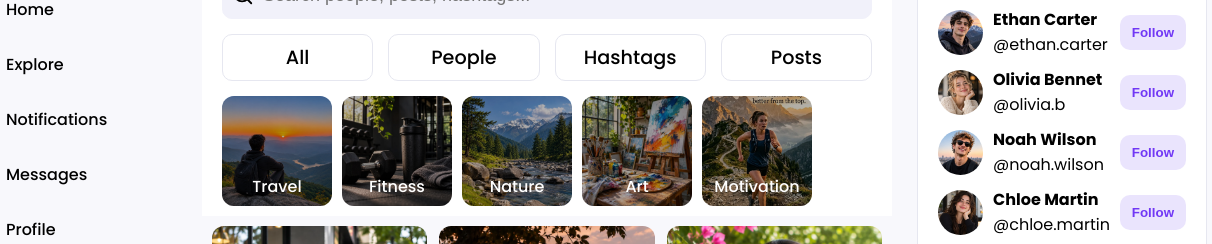
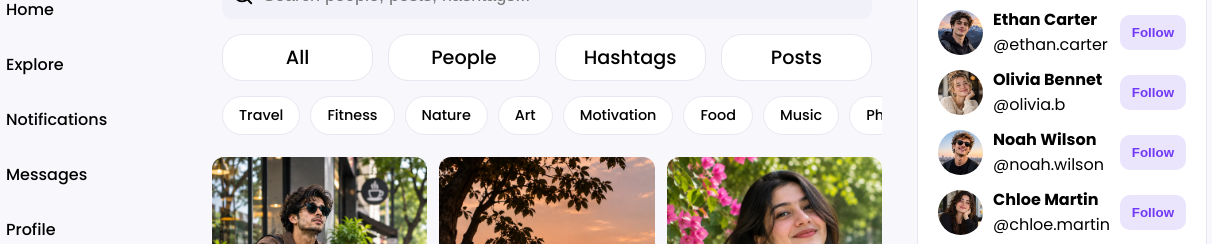
Before and after one commit to Kalpesh-Dubey/WinkUp, a plain HTML site: page html/explore.html in a window 1280 px wide. Shown: the part 99-343 px from the top of the page, 68-1280 px from the left. Drawn offline with Linux system fonts and the light colour scheme.

Commit message:
Change some layout

```diff
--- a/css/explore.css
+++ b/css/explore.css
@@ -15,6 +15,32 @@ body {
     padding: 0;
     font-family: 'Poppins', sans-serif;
     background-color: #f8f8fc;
+    height: 100dvh;
+    display: grid;
+    grid-template-rows: minmax(0, 1fr);
+    overflow: hidden;
+}
+
+.pclayout {
+    display: grid;
+    grid-template-columns: minmax(0, 1fr);
+    grid-template-rows: minmax(0, 1fr);
+    min-height: 0;
+    overflow: hidden;
+}
+
+.secondcolumn {
+    display: grid;
+    grid-template-columns: minmax(0, 1fr);
+    grid-template-rows: auto minmax(0, 1fr);
+    min-width: 0;
+    min-height: 0;
+    overflow: hidden;
+}
+
+.sticky {
+    min-width: 0;
+    padding: 10px 10px 0 10px;
 }
 
 .mobtabheader {
@@ -29,12 +55,7 @@ body {
     display: none;
 }
 
-.sticky {
-    position: sticky;
-    top: 0;
-    z-index: 100;
-    background-color: white;
-}
+
 
 .bellicon {
     margin-top: 5px;
@@ -97,11 +118,13 @@ body {
     justify-content: flex-start;
     padding: 0 10px 15px 10px;
     gap: 15px;
+
 }
 
 .ref {
     border: 1px solid #e6e7f0;
-    border-radius: 10px;
+    background-color: white;
+    border-radius: 20px;
     padding: 8px 10px;
     width: 100%;
     min-width: 0;
@@ -117,22 +140,23 @@ body {
 }
 
 main {
-    padding: 10px 10px;
-
-    padding-bottom: 90px;
+    min-width: 0;
+    min-height: 0;
+    overflow-y: auto;
+    overflow-x: hidden;
+    overscroll-behavior: contain;
+    padding: 10px 10px 90px 10px;
     scrollbar-width: none;
-}
-
-.masonry {
-    columns: 2;
-    column-gap: 12px;
-
 }
 
 main::-webkit-scrollbar {
     display: none;
 }
 
+.masonry {
+    columns: 2;
+    column-gap: 12px;
+}
 
 .post-images {
     width: 100%;
@@ -204,11 +228,8 @@ main::-webkit-scrollbar {
 
 .moodpost {
     display: flex;
-    width: 100%;
-    padding: 0 10px 10px 10px;
-    justify-content: flex-start;
-    align-items: center;
     gap: 10px;
+    padding: 0 10px 12px 10px;
     overflow-x: auto;
     scrollbar-width: none;
 }
@@ -217,38 +238,22 @@ main::-webkit-scrollbar {
     display: none;
 }
 
-
-.moodselection {
-    flex: 0 0 110px;
-    position: relative;
+.mood {
+    flex: 0 0 auto;
+    padding: 8px 16px;
+    border: 1px solid #e6e7f0;
+    border-radius: 20px;
+    background-color: #ffffff;
+    font-size: 0.9em;
+    font-weight: 500;
+    white-space: nowrap;
+    cursor: pointer;
 }
 
-.moodselector {
-    width: 100%;
-    aspect-ratio: 1/1;
-    object-fit: cover;
-    border-radius: 12px;
-    display: block;
-    height: 100%;
-}
-
-.moodselection span {
-    position: absolute;
-    text-align: center;
-    width: 100%;
-    bottom: 7px;
-    font-weight: 500;
-    color: white;
-    z-index: 2;
-}
-
-.overlay {
-    position: absolute;
-    inset: 0;
-    background-color: rgba(0, 0, 0, 0.3);
-    z-index: 1;
-    border-radius: 12px;
-
+.mood:hover {
+    background-color: #7138F5;
+    border-color: #7138F5;
+    color: #ffffff;
 }
 
 .navprofile {
@@ -315,41 +320,28 @@ aside {
     }
 
 
+    @media (min-width: 1024px) {
         body {
-        height: 100dvh;
-        display: grid;
             grid-template-rows: auto minmax(0, 1fr);
-        overflow: hidden;
         }
 
         .pclayout {
-        display: grid;
             grid-template-columns: minmax(200px, 250px) minmax(0, 1fr) minmax(250px, 300px);
             gap: 20px;
-        grid-template-rows: minmax(0, 1fr);
-        overflow: hidden;
-        min-height: 0;
         }
 
         main {
             padding-bottom: 20px;
-        overflow-y: auto;
-        min-height: 0;
-        min-width: 0;
-        scrollbar-width: none;
-        overflow-x: hidden;
-        overscroll-behavior: contain;
         }
 
-    main::-webkit-scrollbar {
-        display: none;
+        .masonry {
+            columns: 3;
         }
 
-    .sticky {
-        position: static;
-        min-width: 0;
-        padding: 10px 10px 0 10px;
+        /* .navbar, .mobtabheader, .navpc, aside wale
+       purane rules jaise the waise rakho */
     }
+
 
     .logo {
         width: 100%;
--- a/html/explore.html
+++ b/html/explore.html
@@ -83,31 +83,21 @@
                 </div>
 
                 <div class="moodpost">
-                    <div class="moodselection">
-                        <img src="../images/explorepage/travel.webp" class="moodselector" alt="moods">
-                        <div class="overlay"></div>
-                        <span>Travel</span>
-                    </div>
-                    <div class="moodselection">
-                        <img src="../images/explorepage/fitness.webp" class="moodselector" alt="moods">
-                        <div class="overlay"></div>
-                        <span>Fitness</span>
-                    </div>
-                    <div class="moodselection">
-                        <img src="../images/explorepage/nature.webp" class="moodselector" alt="moods">
-                        <div class="overlay"></div>
-                        <span>Nature</span>
-                    </div>
-                    <div class="moodselection">
-                        <img src="../images/explorepage/art.webp" class="moodselector" alt="moods">
-                        <div class="overlay"></div>
-                        <span>Art</span>
-                    </div>
-                    <div class="moodselection">
-                        <img src="../images/explorepage/motivation.webp" class="moodselector" alt="moods">
-                        <div class="overlay"></div>
-                        <span>Motivation</span>
-                    </div>
+                    <div class="mood">Travel</div>
+                    <div class="mood">Fitness</div>
+                    <div class="mood">Nature</div>
+                    <div class="mood">Art</div>
+                    <div class="mood">Motivation</div>
+                    <div class="mood">Food</div>
+                    <div class="mood">Music</div>
+                    <div class="mood">Photography</div>
+                    <div class="mood">Fashion</div>
+                    <div class="mood">Gaming</div>
+                    <div class="mood">Tech</div>
+                    <div class="mood">Memes</div>
+                    <div class="mood">Pets</div>
+                    <div class="mood">Books</div>
+                    <div class="mood">Movies</div>
                 </div>
             </div>
 
```
Lines whose indentation alone changed are shown as unchanged.
